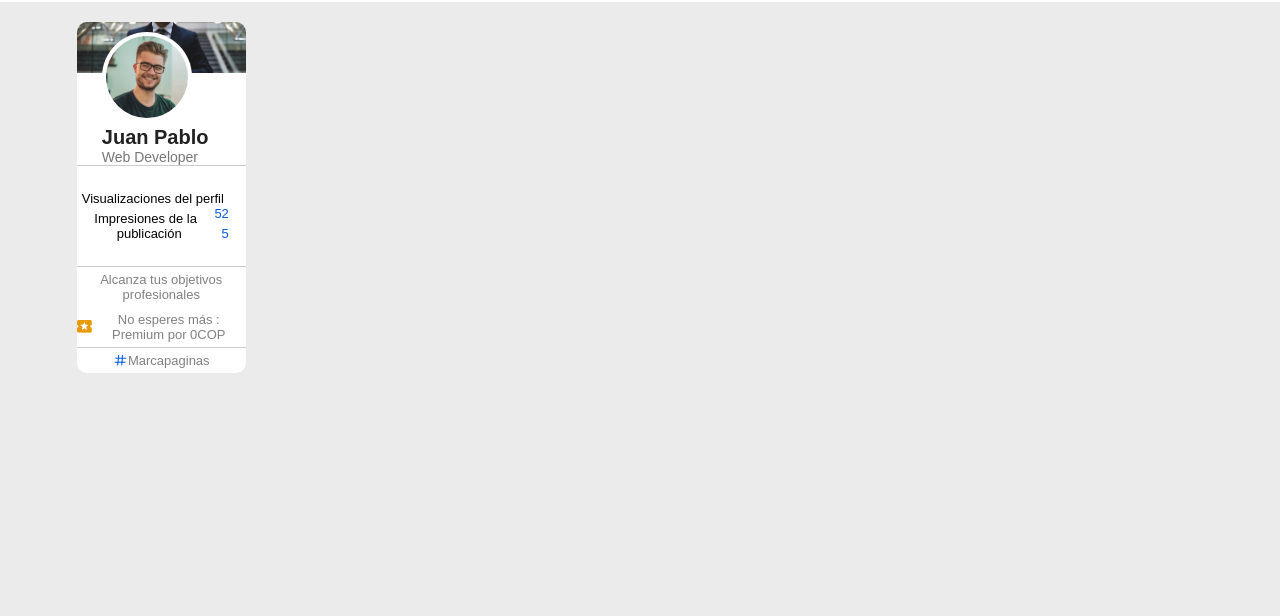
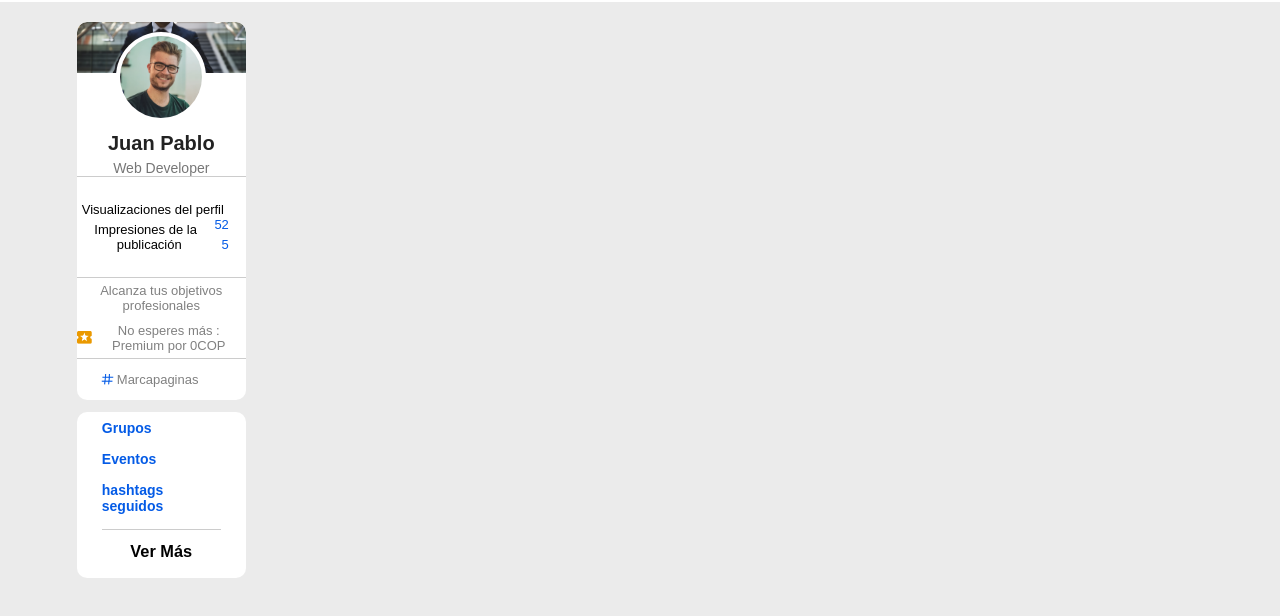
Before and after one commit to juanpabloh18/Parcial1_web, a plain HTML site: page index.html in a window 1280 px wide. Shown: the part 58-674 px from the top of the page. Drawn offline with Linux system fonts and the light colour scheme.

Commit message:
barra izquierda lista

```diff
--- a/index.html
+++ b/index.html
@@ -102,7 +102,20 @@
 
 
             </div>
+            <div class="siderbar-activity">
+                <div class="siderbar-actibity1">
+                    <a href="#">Grupos</a>
+                    <a href="#">Eventos</a>
+                    <a href="#">hashtags seguidos</a>
+                </div>
+                <div class="siderbar-activity2">
+                    <h3>Ver Más</h3>
+
+                </div>
+            </div>
         </div>
+
+
         <!--Barra izquierda-->
 
         <!--contenedor-centro-->
--- a/style.css
+++ b/style.css
@@ -181,30 +181,42 @@ nav .barra .centro img {
 
 .sidebar-profile-box {
     background: white;
+    border-radius: 10px;
+    overflow: hidden;
 }
 
 .sidebar-profile-info {
     padding: 0 25px;
 }
 
+.sidebar-profile-info {
+    display: flex;
+    flex-direction: column;
+    align-items: center;
+    text-align: center;
+}
+
 .sidebar-profile-info img {
     width: 90px;
+    height: 90px;
     border-radius: 50%;
     background: white;
     padding: 4px;
-    margin-top: -45px;
+    margin-top: -45px
 }
 
 .sidebar-profile-info h1 {
     font-size: 20px;
     font-weight: 600;
     color: #222;
+    margin-top: 10px;
 }
 
 .sidebar-profile-info h3 {
     font-size: 14px;
     font-weight: 500;
     color: #777;
+    margin-top: 5px;
 }
 
 .sidebar-profile-vista {
@@ -259,21 +271,52 @@ nav .barra .centro img {
     display: flex;
     flex-direction: column;
     border-top: 1px solid #ccc;
+    padding: 8px;
 }
 
 .sidebar-profile-marca a {
     display: flex;
     align-items: center;
-    justify-content: center;
-    padding: 5px 0;
+    padding: 5px 15px;
     font-size: 13px;
     text-align: center;
     text-decoration: none;
     color: gray;
+    gap: 2px;
 }
 
 .sidebar-profile-marca img {
     width: 15px;
+}
+
+.siderbar-activity {
+    background: #fff;
+    padding: 5px 25px;
+    margin: 12px 0;
+    border-radius: 10px;
+    overflow: hidden;
+}
+
+.siderbar-activity a {
+    display: flex;
+    align-items: center;
+    font-weight: 700;
+    color: #888;
+    margin: 3px 0 15px;
+    text-decoration: none;
+    color: #045be6;
+    font-size: 14px;
+}
+
+.siderbar-activity2 {
+    display: flex;
+    flex-direction: column;
+    border-top: 1px solid #ccc;
+    display: flex;
+    text-align: center;
+    align-items: center;
+    padding: 12px;
+    font-size: 14px;
 }
 
 
```
